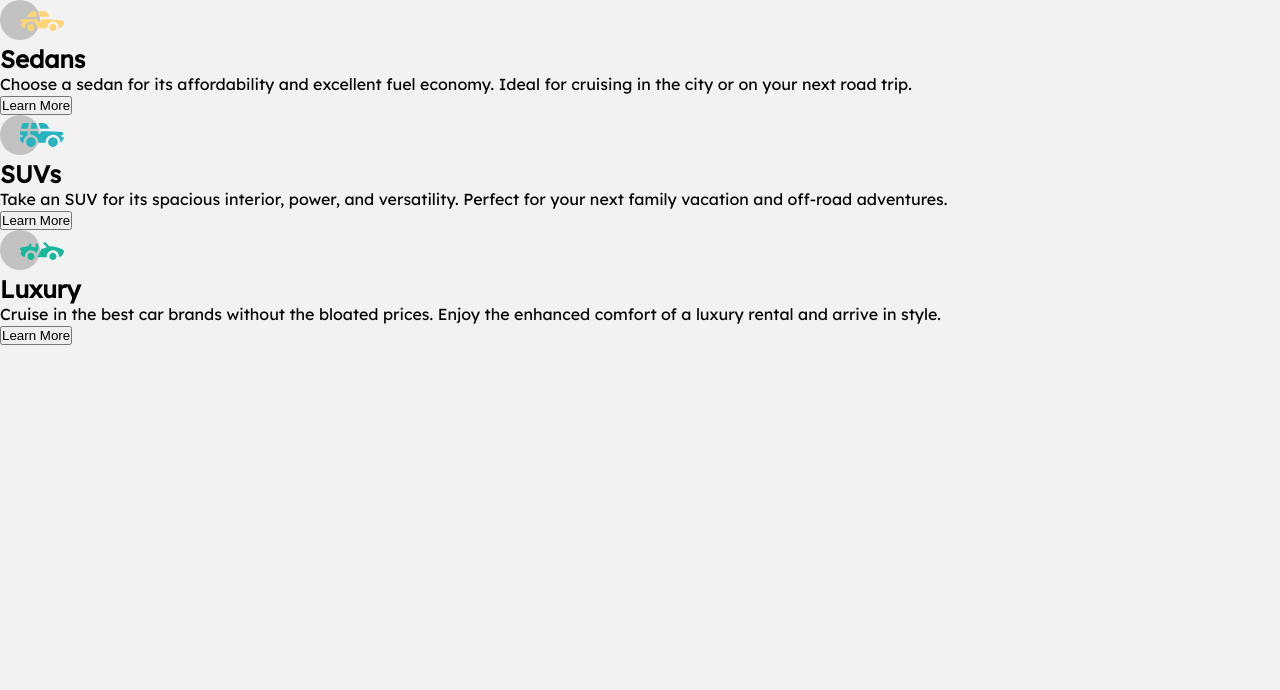
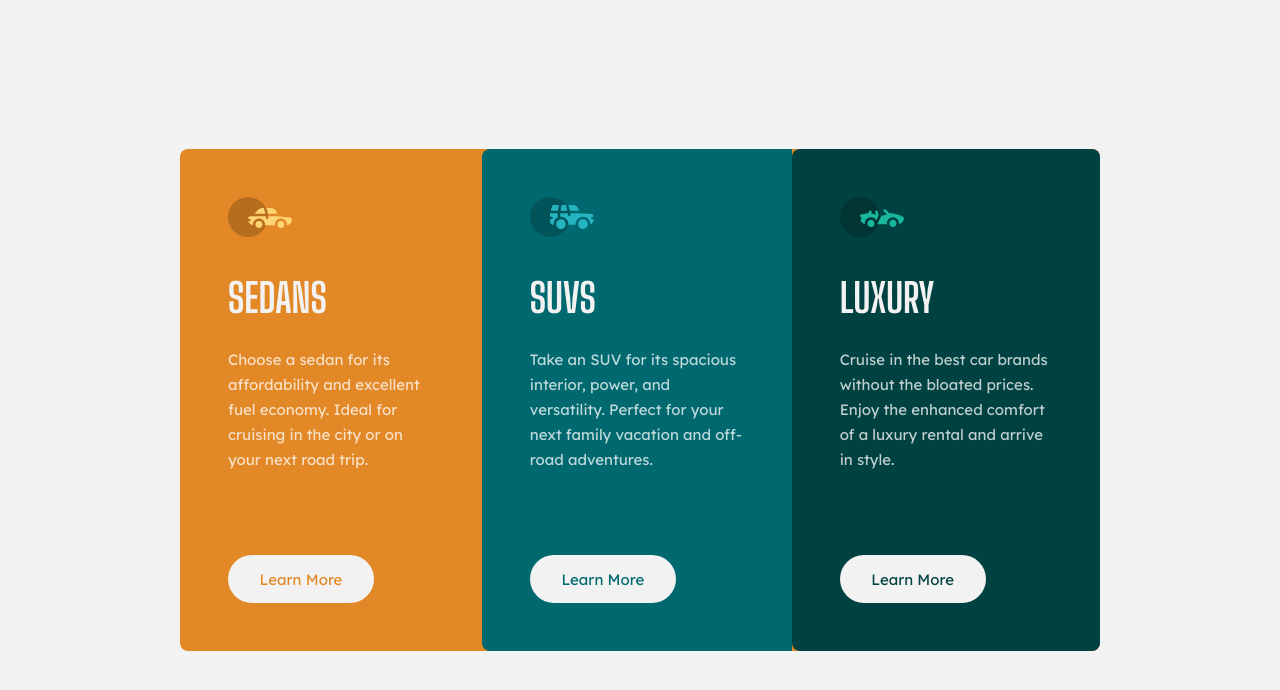
Before and after one commit to cjoak1028/3-column-preview-card, a plain HTML site: page index.html in a window 1280 px wide. Drawn offline with Linux system fonts and the light colour scheme.

Commit message:
finished

```diff
--- a/style.css
+++ b/style.css
@@ -18,9 +18,102 @@
 body {
     box-sizing: border-box;
     background-color: var(--color-gray-very-light);
+    width: 100%;
+    min-height: 100vh;
+    display: flex;
+    justify-content: center;
+    align-items: center;
 }
 
 html {
-    font: 62.5%;
+    font-size: 62.5%;
     font-family: 'Lexend Deca', sans-serif;
 }
+
+.col-3 {
+    display: flex;
+    max-width: 92rem;
+    background-color: var(--color-orange);
+    margin: 2rem;
+    border-radius: .8rem;
+}
+
+.col-1 {
+    padding: 4.8rem;
+    border-radius: .8rem 0 0 .8rem;
+}
+
+.col__title {
+    margin-top: 3.5rem;
+    text-transform: uppercase;
+    font-family: 'Big Shoulders Display', cursive;
+    color: var(--color-gray-very-light);
+    font-size: 4rem;
+    font-weight: 700;
+    line-height: 4.788rem;
+}
+
+.col__description {
+    margin-top: 2.5rem;
+    color: var(--color-white-transparent);
+    font-size: 1.5rem;
+    font-weight: 400;
+    line-height: 2.5rem;
+}
+
+.col__cta {
+    margin-top: 8.3rem;
+    width: 14.6rem;
+    height: 4.8rem;
+    border-radius: 2.5rem;
+    border: none;
+    background-color: var(--color-gray-very-light);
+    font-family: 'Lexend Deca', sans-serif;
+    font-size: 1.5rem;
+    font-weight: 400;
+}
+
+.suv {
+    background-color: var(--color-cyan-dark);
+}
+
+.luxury {
+    background-color: var(--color-cyan-very-dark);
+    border-radius: .8rem;
+}
+
+.sedan .col__cta {
+    color: var(--color-orange);
+}
+
+.suv .col__cta {
+    color: var(--color-cyan-dark);
+}
+
+.luxury .col__cta {
+    color: var(--color-cyan-very-dark);
+}
+
+.sedan .col__cta:hover {
+    background-color: var(--color-orange);
+}
+
+.suv .col__cta:hover {
+    background-color: var(--color-cyan-dark);
+}
+
+.luxury .col__cta:hover {
+    background-color: var(--color-cyan-very-dark);
+}
+
+.col__cta:hover {
+    cursor: pointer;
+    color: var(--color-gray-very-light);
+    border: 2px solid var(--color-gray-very-light);
+}
+
+@media only screen and (max-width: 970px) {
+    .col-3 {
+        flex-direction: column;
+    }
+}
```
